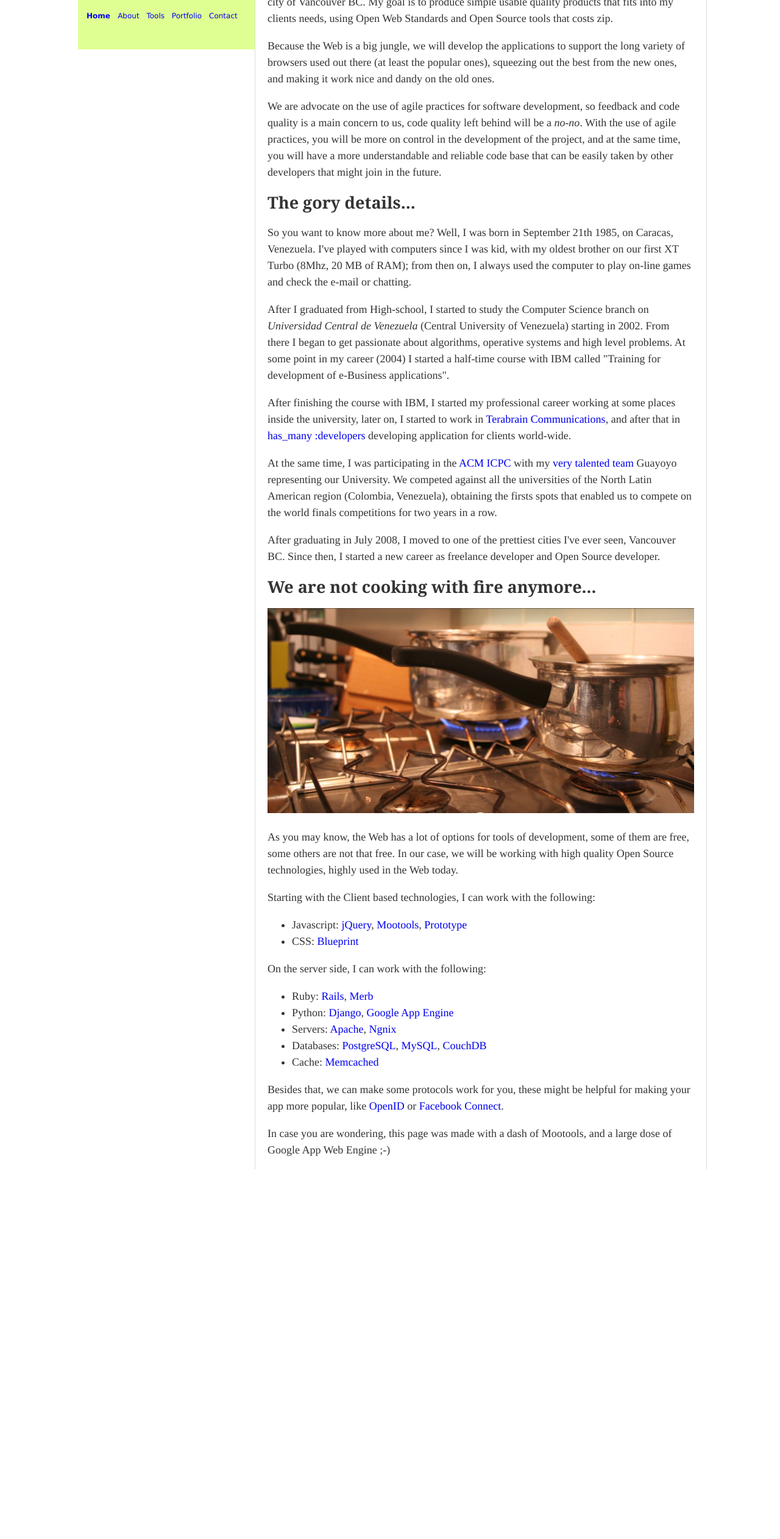
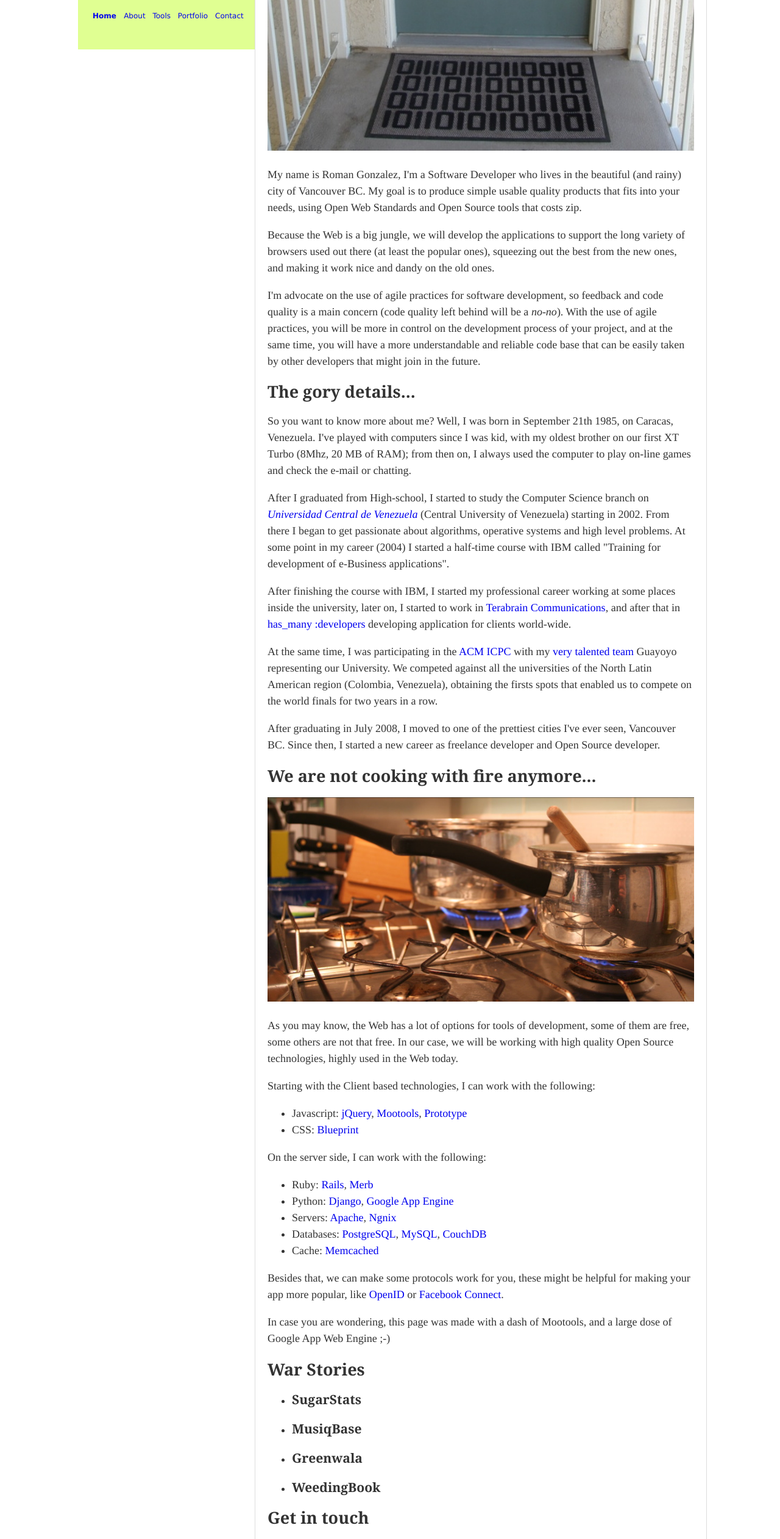
Before and after one commit to roman/romanandreg, a plain HTML site: page index.html in a window 1280 px wide. Shown: the part 118-2641 px from the top of the page at 61% size. Before the commit the page ends 2035 px from the top, so only its background shows below. Drawn offline with Linux system fonts and the light colour scheme; a script that the page names is missing.

Commit message:
Adding the welcome mat

```diff
--- a/index.html
+++ b/index.html
@@ -42,14 +42,15 @@
       <div id="main">
         <div id="home">
           <h2>Welcome</h2>
+          <img width="700px" alt="Geeky Welcome" src="binary_mat.jpg">
           <p>
-My name is Roman Gonzalez, I'm a Software Developer who lives in the beautiful (and rainy) city of Vancouver BC. My goal is to produce simple usable quality products that fits into my clients needs, using Open Web Standards and Open Source tools that costs zip.
+My name is Roman Gonzalez, I'm a Software Developer who lives in the beautiful (and rainy) city of Vancouver BC. My goal is to produce simple usable quality products that fits into your needs, using Open Web Standards and Open Source tools that costs zip.
           </p>
           <p>
 Because the Web is a big jungle, we will develop the applications to support the long variety of browsers used out there (at least the popular ones), squeezing out the best from the new ones, and making it work nice and dandy on the old ones.
           </p>
           <p>
-We are advocate on the use of agile practices for software development, so feedback and code quality is a main concern to us, code quality left behind will be a <em>no-no</em>. With the use of agile practices, you will be more on control in the development of the project, and at the same time, you will have a more understandable and reliable code base that can be easily taken by other developers that might join in the future.
+I'm advocate on the use of agile practices for software development, so feedback and code quality is a main concern (code quality left behind will be a <em>no-no</em>). With the use of agile practices, you will be more in control on the development process of your project, and at the same time, you will have a more understandable and reliable code base that can be easily taken by other developers that might join in the future.
           </p>
         </div>
         <div id="about">
@@ -58,13 +59,13 @@ We are advocate on the use of agile practices for software development, so feedb
 So you want to know more about me? Well, I was born in September 21th 1985, on Caracas, Venezuela. I've played with computers since I was kid, with my oldest brother on our first XT Turbo (8Mhz, 20 MB of RAM); from then on, I always used the computer to play on-line games and check the e-mail or chatting.
           </p>
           <p>
-After I graduated from High-school, I started to study the Computer Science branch on <em>Universidad Central de Venezuela</em> (Central University of Venezuela) starting in 2002. From there I began to get passionate about algorithms, operative systems and high level problems. At some point in my career (2004) I started a half-time course with <acronym>IBM</acronym> called "Training for development of e-Business applications".
+After I graduated from High-school, I started to study the Computer Science branch on <a href="http://www.ucv.ve/"><em>Universidad Central de Venezuela</em></a> (Central University of Venezuela) starting in 2002. From there I began to get passionate about algorithms, operative systems and high level problems. At some point in my career (2004) I started a half-time course with <acronym>IBM</acronym> called "Training for development of e-Business applications".
           </p>
           <p>
-After finishing the course with IBM, I started my professional career working at some places inside the university, later on, I started to work in <a href="#">Terabrain Communications</a>, and after that in <a href="#">has_many :developers</a> developing application for clients world-wide.
+After finishing the course with IBM, I started my professional career working at some places inside the university, later on, I started to work in <a href="http://www.terabrain.com/">Terabrain Communications</a>, and after that in <a href="http://www.hasmanydevelopers.com/">has_many :developers</a> developing application for clients world-wide.
           </p>
           <p>
-At the same time, I was participating in the <a href="http://cm2prod.baylor.edu/login.jsf">ACM ICPC</a> with my <a href="#">very</a> <a href="#">talented</a> <a href="#">team</a> Guayoyo representing our University. We competed against all the universities of the North Latin American region (Colombia, Venezuela), obtaining the firsts spots that enabled us to compete on the world finals competitions for two years in a row.
+At the same time, I was participating in the <a href="http://cm2prod.baylor.edu/login.jsf">ACM ICPC</a> with my <a href="http://www.linkedin.com/pub/dir/?last=Bernadas&first=Jorge">very</a> <a href="#">talented</a> <a href="#">team</a> Guayoyo representing our University. We competed against all the universities of the North Latin American region (Colombia, Venezuela), obtaining the firsts spots that enabled us to compete on the world finals for two years in a row.
           </p>
           <p>
 After graduating in July 2008, I moved to one of the prettiest cities I've ever seen, Vancouver BC. Since then, I started a new career as freelance developer and Open Source developer.
@@ -72,7 +73,7 @@ After graduating in July 2008, I moved to one of the prettiest cities I've ever
         </div>
         <div id="tools">
           <h2>We are not cooking with fire anymore...</h2>
-          <img style="width:700px" alt="Cooking with gas" src="cooking.jpg"/>
+          <img style="width:700px" title="cooking with gas baby!" alt="Cooking with gas" src="cooking.jpg"/>
           <p>
 As you may know, the Web has a lot of options for tools of development, some of them are free, some others are not that free. In our case, we will be working with high quality Open Source technologies, highly used in the Web today.
           </p>
@@ -103,8 +104,24 @@ helpful for making your app more popular, like
 In case you are wondering, this page was made with a dash of Mootools, and a large dose of Google App Web Engine ;-)
         </div>
         <div id="portfolio">
+          <h2>War Stories</h2>
+          <ul>
+            <li>
+              <h3>SugarStats</h3>
+            </li>
+            <li>
+              <h3>MusiqBase</h3>
+            </li>
+            <li>
+              <h3>Greenwala</h3>
+            </li>
+            <li>
+              <h3>WeedingBook</h3>
+            </li>
+          </ul>
         </div>
-        <div id="blog">
+        <div id="contact">
+          <h2>Get in touch</h2>
         </div>
       </div>
     </div>
--- a/main.css
+++ b/main.css
@@ -28,13 +28,13 @@ a:hover {
 }
 
 #header {
-  padding: 5px 10px 20px 10px;
+  padding: 5px 0px 20px 20px;
   -moz-border-radius-topleft: 20px;
   -webkit-border-top-left-radius: 20px;
 }
 
 #menu {
-  padding: 0 10px 8px 10px;
+  padding: 0 0px 8px 20px;
 }
 
 #menu ul {
--- a/main.js
+++ b/main.js
@@ -90,6 +90,7 @@ var Scroller = new Class({
     this.appendScrollToMask();
     this.getItemMeasure();
     this.resizeScroll();
+    this.resizeMaskWithItemHeight(this.items[0]);
   },
 
   buildScroll: function() {
```
Also changed, not shown: binary_mat.jpg (added).
